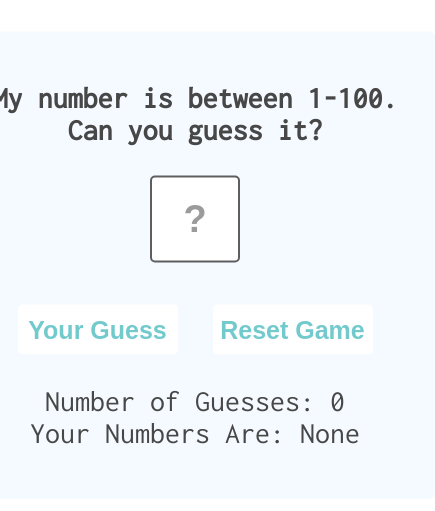
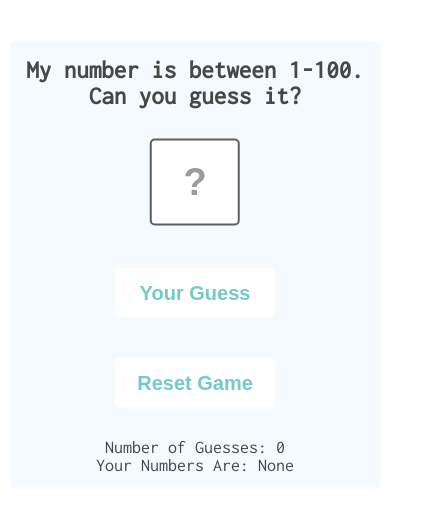
Before and after one commit to KodeIva/Guess-the-number, a plain HTML site: page index.html in a window 390 px wide. Shown: the part 157-668 px from the top of the page, 435 px wide, since content can reach past the window. Drawn offline with Linux system fonts and the light colour scheme.

Commit message:
Responsibility improved

```diff
--- a/style.css
+++ b/style.css
@@ -23,7 +23,7 @@ section {
 .container {
  position: absolute;
  width: 50%;
- min-width: 580px;
+ width: 580px;
  transform: translate(-50%,-50%);
  top: 50%;
  left: 50%;
@@ -78,6 +78,24 @@ transform: scale(1.2);
 
 @media (max-width: 750px) {
   .container {
-    min-width: 480px;
+    display: flex;
+    flex-direction: column;
+    width: 95%;
+    padding: 15px;
+    justify-content: center;
+    align-items: center;
+  }
+  h3 {
+   font-size: 25px;
+  }
+  .buttons {
+    display: flex;
+    flex-direction: column;
+  }
+  button {
+    font-size: 20px;
+  }
+  p {
+    font-size: 18px;
   }
 }
```
